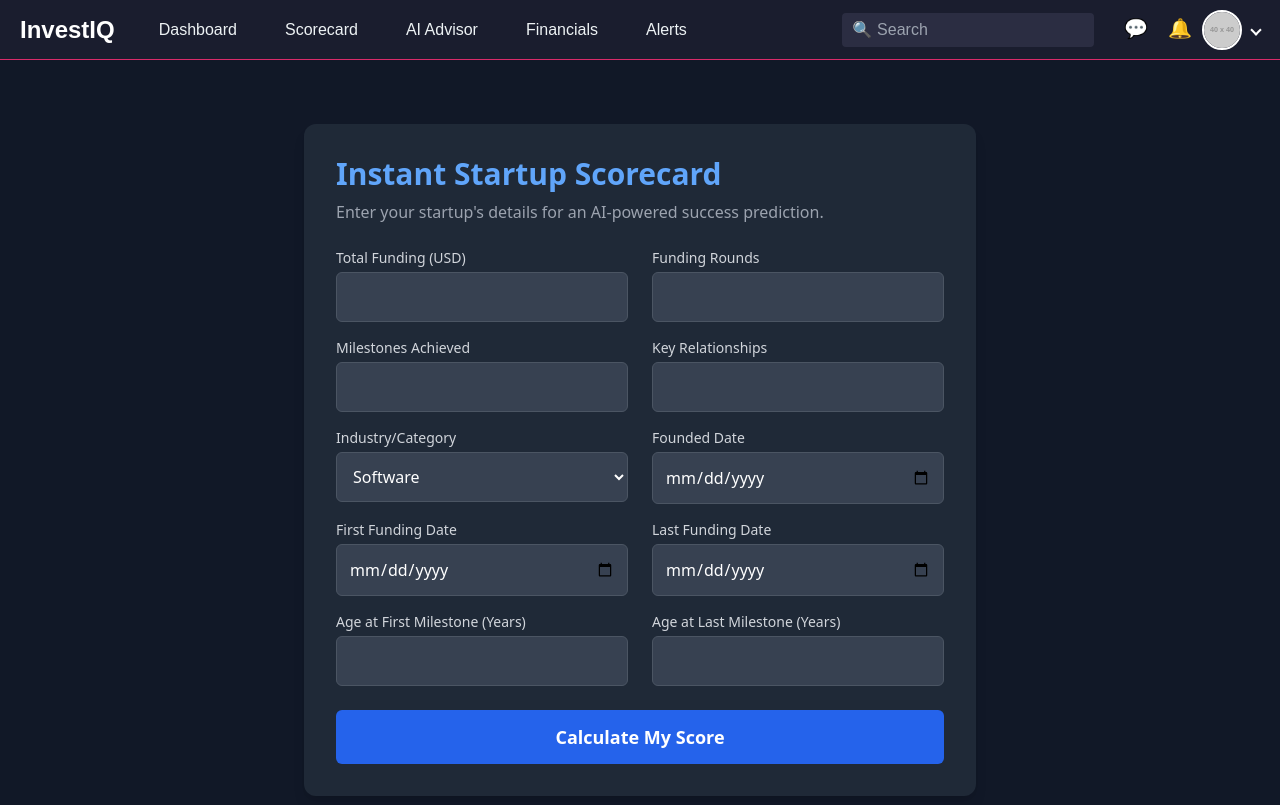
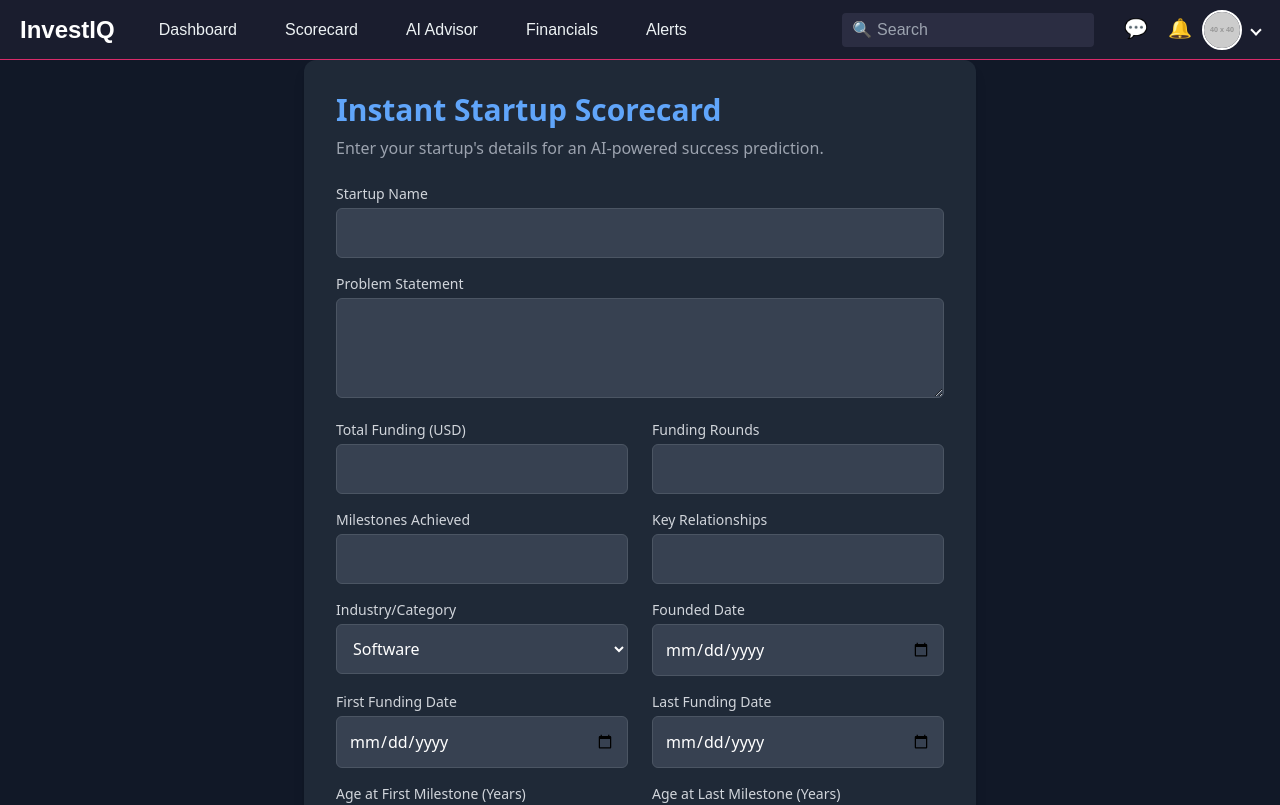
Before and after one commit to Sumukhms/InvestIQ, a React (Vite) app in the folder frontend/: page /scorecard in a window 1280 px wide. Shown: the top 805 px of the page. Built offline with nearby package versions, Linux system fonts and the light colour scheme.

Commit message:
scorecardinput

```diff
--- a/frontend/src/components/ScorecardInput.jsx
+++ b/frontend/src/components/ScorecardInput.jsx
@@ -6,6 +6,8 @@ import { useNavigate } from 'react-router-dom';
 const ScorecardInput = () => {
   const navigate = useNavigate();
   const [formData, setFormData] = useState({
+    startup_name: '', // New field
+    problem_statement: '', // New field
     funding_total_usd: '',
     funding_rounds: '',
     milestones: '',
@@ -55,7 +57,7 @@ const ScorecardInput = () => {
       const response = await fetch('http://127.0.0.1:5001/predict', {
         method: 'POST',
         headers: { 'Content-Type': 'application/json' },
-        body: JSON.stringify(processedFormData), // Send the processed data
+        body: JSON.stringify(processedFormData),
       });
 
       if (!response.ok) {
@@ -63,7 +65,7 @@ const ScorecardInput = () => {
         throw new Error(errData.error || 'Network response was not ok');
       }
       const result = await response.json();
-      navigate('/results', { state: { prediction: result } }); // Navigate on success
+      navigate('/results', { state: { prediction: result } });
     } catch (err) {
       setError(err.message || 'Failed to get prediction.');
       console.error("Prediction API error:", err);
@@ -74,6 +76,7 @@ const ScorecardInput = () => {
 
   const inputStyles = "w-full p-3 bg-gray-700 border border-gray-600 rounded-md text-white placeholder-gray-400 focus:outline-none focus:ring-2 focus:ring-blue-500";
   const labelStyles = "block text-sm font-medium text-gray-300 mb-1";
+  const textareaStyles = `${inputStyles} min-h-[100px]`; // Styles for textarea
 
   return (
     <div className="flex justify-center items-center min-h-screen bg-gray-900">
@@ -82,6 +85,19 @@ const ScorecardInput = () => {
         <p className="mt-2 text-gray-400">Enter your startup's details for an AI-powered success prediction.</p>
         <form onSubmit={handleSubmit} className="mt-6">
           <div className="grid grid-cols-1 md:grid-cols-2 gap-x-6 gap-y-4">
+            {/* New Startup Name Field (Spanning full width) */}
+            <div className="md:col-span-2">
+              <label className={labelStyles}>Startup Name</label>
+              <input type="text" name="startup_name" value={formData.startup_name} onChange={handleChange} className={inputStyles} required />
+            </div>
+
+            {/* New Problem Statement Field (Spanning full width) */}
+            <div className="md:col-span-2">
+              <label className={labelStyles}>Problem Statement</label>
+              <textarea name="problem_statement" value={formData.problem_statement} onChange={handleChange} className={textareaStyles} required />
+            </div>
+
+            {/* Existing fields */}
             <div><label className={labelStyles}>Total Funding (USD)</label><input type="number" name="funding_total_usd" value={formData.funding_total_usd} onChange={handleChange} className={inputStyles} required /></div>
             <div><label className={labelStyles}>Funding Rounds</label><input type="number" name="funding_rounds" value={formData.funding_rounds} onChange={handleChange} className={inputStyles} required /></div>
             <div><label className={labelStyles}>Milestones Achieved</label><input type="number" name="milestones" value={formData.milestones} onChange={handleChange} className={inputStyles} required /></div>
```
